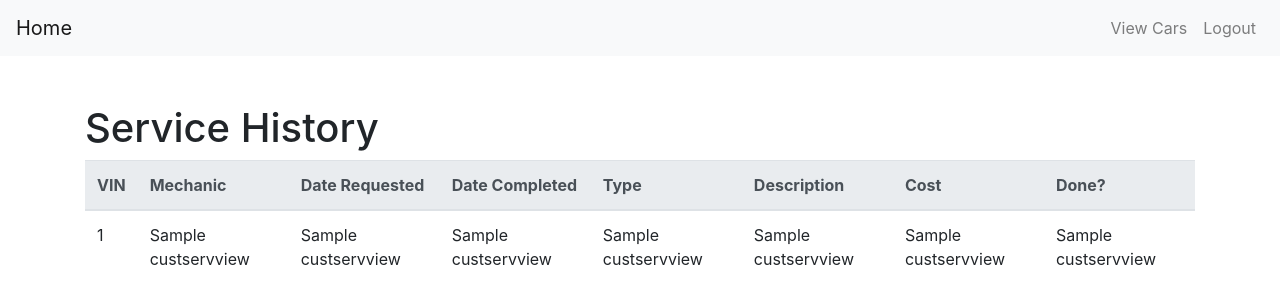
After one commit to SoumilSaxena/CarDealership, a Flask app: page /custservice in a window 1280 px wide. The commit adds this page. Shown: the top 304 px of the page. Run offline with Flask 3, Linux system fonts and the light colour scheme; the visitor is signed in with stand-in values (Sample User, id 1); a database or web service that is not in the repository returns one stand-in record (values such as "Sample title"); some libraries are stand-ins or nearby versions.

Commit message:
customers can see service history

```diff
--- a/setup.py
+++ b/setup.py
@@ -9,7 +9,7 @@ import re
 app = Flask(__name__)
 app.secret_key = "abc123"  # replace before project submission
 #conn = psycopg2.connect("dbname=dbdesign user=postgres password=")
-#conn = psycopg2.connect("dbname=Car user=postgres password=")
+conn = psycopg2.connect("dbname=Car user=postgres password=")
 cur = conn.cursor()
 
 def hash_password(password):
@@ -85,6 +85,19 @@ def custsales():
         return redirect(url_for('index'))
     data = cur.fetchall()
     return render_template('cust_sales.html', data=data,enumerate=enumerate)
+
+@app.route('/custservice', methods=['GET', 'POST'])
+@login_required
+def custservice():
+    if request.method == 'GET':
+        try:
+            userid = session.get('user_id')
+            cur.execute("SELECT * FROM CustServView WHERE custid IN (Select Customer_ID FROM Customers WHERE User_ID = %s)", (userid,))
+        except psycopg2.Error as e:
+            print(f"\nError loading history: {e}")
+            return redirect(url_for('index'))
+        data = cur.fetchall()
+        return render_template('cust_service.html', data = data, enumerate = enumerate)
 
 @app.route('/cars')
 @login_required
--- a/templates/cust_sales.html
+++ b/templates/cust_sales.html
@@ -29,9 +29,6 @@
                 {% with vin=item[0] %}
                 {% include 'request_service.html' %}
                 {% endwith %}
-                <button class="btn btn-outline-secondary" data-toggle="modal"
-                    data-target="#viewServiceModal{{ index }}">View Service History</button>
-                <input type="hidden" name="VIN{{ index }}" value="{{ item[0] }}">
             </td>
         </tr>
         {% endfor %}
--- /dev/null
+++ b/templates/cust_service.html
@@ -0,0 +1,40 @@
+{% extends 'layout.html' %}
+
+{% block content %}
+<h1>Service History</h1>
+<table class="table">
+    <thead class="thead-light">
+        <tr>
+            <th scope="col">VIN</th>
+            <th scope="col">Mechanic</th>
+            <th scope="col">Date Requested</th>
+            <th scope="col">Date Completed</th>
+            <th scope="col">Type</th>
+            <th scope="col">Description</th>
+            <th scope="col">Cost</th>
+            <th scope="col">Done?</th>
+        </tr>
+    </thead>
+    <tbody>
+        {% for item in data %}
+        <tr>
+            <td>{{item[0]}}</td>
+            <td>{{item[8]}}</td>
+            <td>{{item[2]}}</td>
+            <td>{{item[3]}}</td>
+            <td>{{item[4]}}</td>
+            <td>{{item[5]}}</td>
+            <td>{{item[6]}}</td>
+            <td>{{item[7]}}</td>
+        </tr>
+        {% endfor %}
+    </tbody>
+    <style>
+        /* Style for hovering row */
+        tbody tr:hover {
+            background-color: #ddd;
+            cursor: pointer;
+        }
+    </style>
+</table>
+{% endblock %}
--- a/templates/index.html
+++ b/templates/index.html
@@ -40,6 +40,10 @@
     <div class="col-md-6 text-center">
         <a href="/custsales" class="btn btn-primary btn-lg">List your purchases</a>
     </div>
+
+    <div class="col-md-6 text-center">
+        <a href="/custservice" class="btn btn-primary btn-lg">View Service History</a>
+    </div>
 </div>
 {% endif %}
 {% endblock %}
```
Also changed, not shown: TableCreation.sql (+8 -2 lines).
